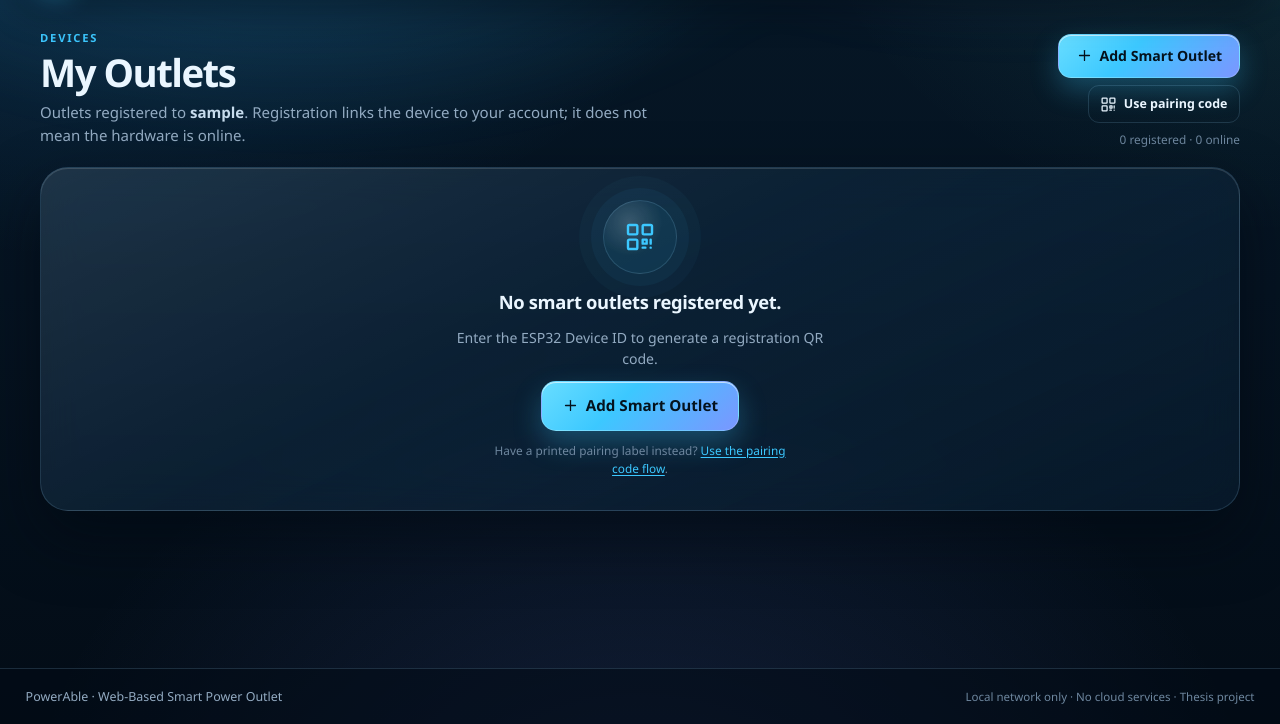
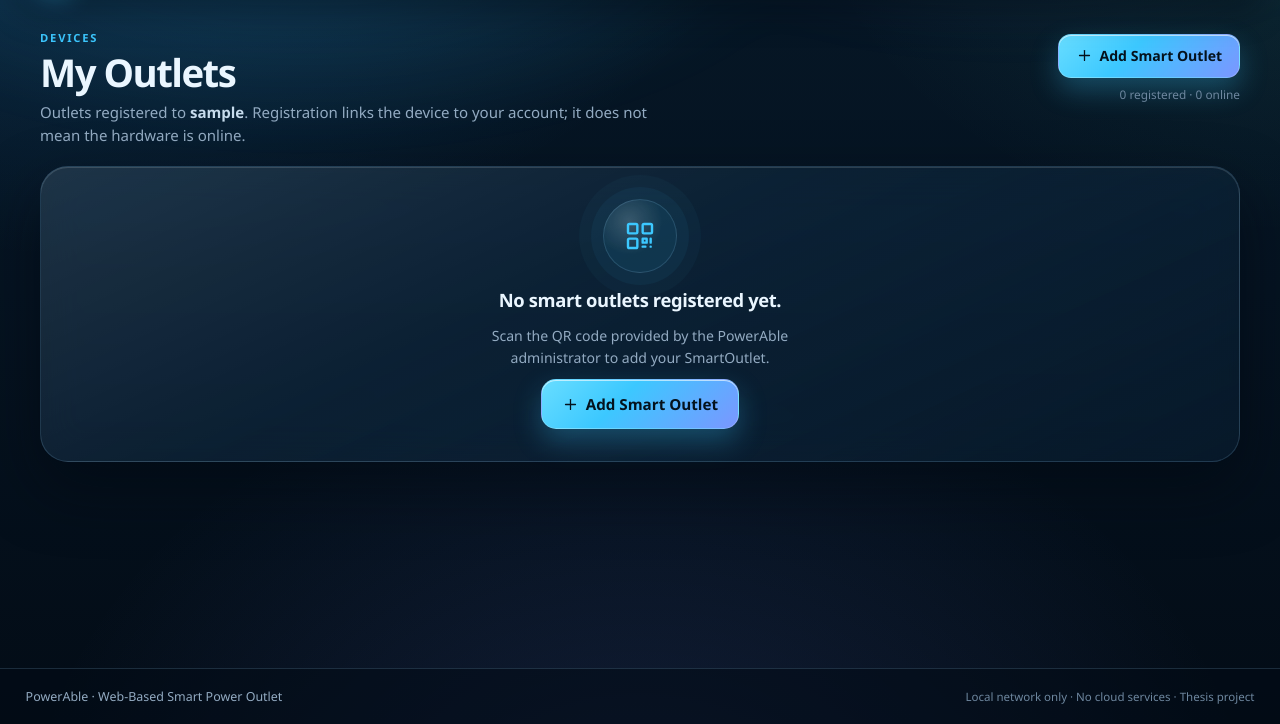
Before and after one commit to lenersz105/powerable, a Flask app: page /devices/ in a window 1280 px wide. Shown: the part 76-800 px from the top of the page. Run offline with Flask 3, Linux system fonts and the light colour scheme; the visitor is signed in with stand-in values (Sample User, id 1); data that the repository does not hold is empty.

Commit message:
Separate admin and user SmartOutlet registration workflows
- Admin users access provisioning form via /admin/outlets/new
- Regular users are redirected to QR scanner at /devices/pair
- Update all Add SmartOutlet buttons and empty states to route by role
- Add 10 tests for role-based registration separation
- All 113 tests pass

Co-authored-by: Junie <junie@jetbrains.com>

```diff
--- a/app/routes/devices.py
+++ b/app/routes/devices.py
@@ -37,8 +37,20 @@ def index():
 @devices_bp.route("/add", methods=["GET", "POST"])
 @login_required
 def add():
-    """Enter an ESP32 Device ID, preview its QR link, or register it here."""
+    """Add a SmartOutlet.
 
+    Role-based routing:
+    - Admin: Opens the admin provisioning interface (admin/outlets/new).
+    - Regular user: Opens the QR scanner to claim an admin-provisioned device.
+
+    Regular users cannot self-register devices by device ID.
+    """
+
+    # Non-admin users are redirected to the QR scanner for claiming devices
+    if not current_user.is_admin:
+        return redirect(url_for("devices.pair"))
+
+    # Admin path: self-registration by device ID (legacy flow preserved)
     device_id = (
         request.form.get("device_id") or request.args.get("device_id") or ""
     ).strip()
--- a/app/templates/base.html
+++ b/app/templates/base.html
@@ -113,10 +113,17 @@
        href="{{ url_for('dashboard.index') }}">
       {{ icon('activity') }}<span>Live</span>
     </a>
-    <a class="dock-add {% if request.endpoint in ['devices.add', 'devices.pair'] %}is-active{% endif %}"
-       href="{{ url_for('devices.add') }}" aria-label="Add Smart Outlet">
-      {{ icon('plus') }}<span>Add</span>
-    </a>
+    {% if current_user.is_authenticated and current_user.is_admin %}
+      <a class="dock-add {% if request.endpoint in ['devices.add', 'admin.new_outlet'] %}is-active{% endif %}"
+         href="{{ url_for('admin.new_outlet') }}" aria-label="Add Smart Outlet">
+        {{ icon('plus') }}<span>Add</span>
+      </a>
+    {% else %}
+      <a class="dock-add {% if request.endpoint in ['devices.add', 'devices.pair'] %}is-active{% endif %}"
+         href="{{ url_for('devices.pair') }}" aria-label="Add Smart Outlet">
+        {{ icon('plus') }}<span>Add</span>
+      </a>
+    {% endif %}
     <a class="dock-item {% if request.endpoint == 'devices.index' %}is-active{% endif %}"
        href="{{ url_for('devices.index') }}">
       {{ icon('plug') }}<span>Outlets</span>
--- a/app/templates/devices/index.html
+++ b/app/templates/devices/index.html
@@ -15,12 +15,15 @@
       </p>
     </div>
     <div class="heading-meta">
-      <a class="btn btn-primary add-outlet-btn" href="{{ url_for('devices.add') }}">
-        {{ icon('plus') }} Add Smart Outlet
-      </a>
-      <a class="btn btn-ghost btn-sm" href="{{ url_for('devices.pair') }}">
-        {{ icon('qr') }} Use pairing code
-      </a>
+      {% if current_user.is_admin %}
+        <a class="btn btn-primary add-outlet-btn" href="{{ url_for('admin.new_outlet') }}">
+          {{ icon('plus') }} Add Smart Outlet
+        </a>
+      {% else %}
+        <a class="btn btn-primary add-outlet-btn" href="{{ url_for('devices.pair') }}">
+          {{ icon('plus') }} Add Smart Outlet
+        </a>
+      {% endif %}
       <span class="heading-note">{{ counts.total }} registered · {{ counts.reporting }} online</span>
     </div>
   </section>
@@ -29,14 +32,17 @@
     <section class="empty-outlets glass-panel">
       <div class="empty-orbit">{{ icon('qr') }}</div>
       <h2>No smart outlets registered yet.</h2>
-      <p>Enter the ESP32 Device ID to generate a registration QR code.</p>
-      <a class="btn btn-primary btn-lg" href="{{ url_for('devices.add') }}">
-        {{ icon('plus') }} Add Smart Outlet
-      </a>
-      <p class="empty-hint">
-        Have a printed pairing label instead?
-        <a href="{{ url_for('devices.pair') }}">Use the pairing code flow</a>.
-      </p>
+      {% if current_user.is_admin %}
+        <p>Register a new physical SmartOutlet to get started.</p>
+        <a class="btn btn-primary btn-lg" href="{{ url_for('admin.new_outlet') }}">
+          {{ icon('plus') }} Add Smart Outlet
+        </a>
+      {% else %}
+        <p>Scan the QR code provided by the PowerAble administrator to add your SmartOutlet.</p>
+        <a class="btn btn-primary btn-lg" href="{{ url_for('devices.pair') }}">
+          {{ icon('plus') }} Add Smart Outlet
+        </a>
+      {% endif %}
     </section>
   {% else %}
     <div class="device-list">
```
Also changed, not shown: app/templates/dashboard/index.html (+11 -7 lines), app/templates/devices/pair.html (+10 -4 lines), tests/test_device_auth.py (+7 -1 lines), tests/test_device_registration.py (+163 -1 lines).
